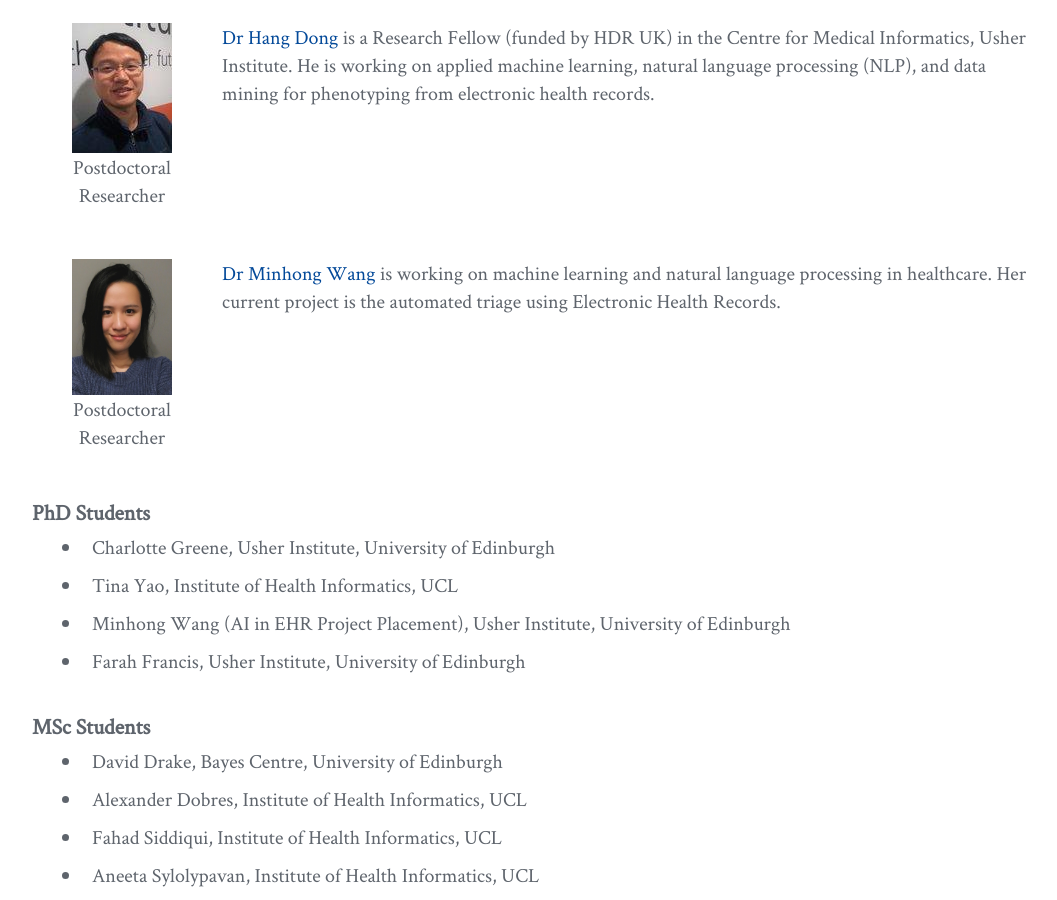
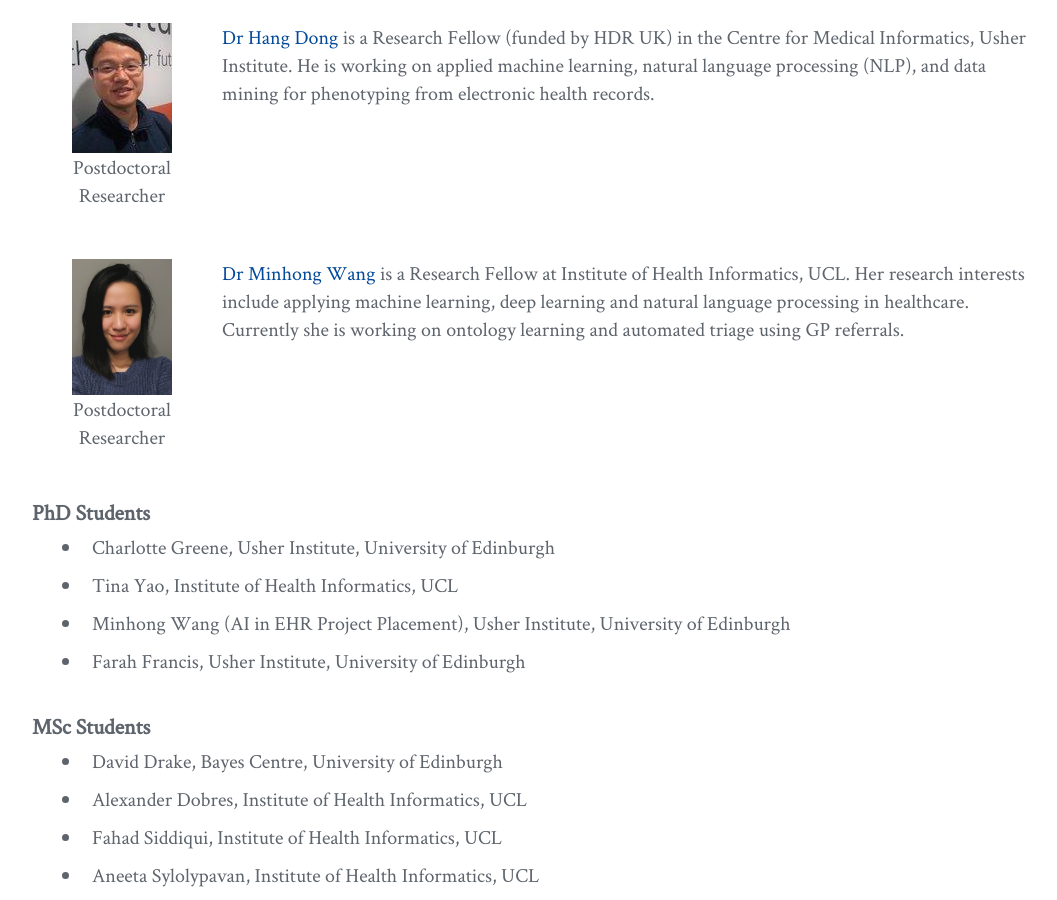
Before and after one commit to knowlab/knowlab.github.io, a Jekyll site: the page built from members.md, in a window 1280 px wide and 900 px high, scrolled down 694 px. Shown: the whole window, without its empty margins (96-1153 px from the left). Built offline with Jekyll 4.4.1, drawn with Linux system fonts in a browser that asks for light colours; comment, search, counter and statistics services are not loaded.

Commit message:
Update members.md

```diff
--- a/members.md
+++ b/members.md
@@ -33,7 +33,7 @@ permalink: /group-members/
     <div class="title"><img src="/img/pics/minhong_wang01.jpg" alt="drawing" width="100">
         Postdoctoral Researcher
     </div>
-    <div class="info"><a id="MHW">Dr Minhong Wang</a> is working on machine learning and natural language processing in healthcare. Her current project is the automated triage using Electronic Health Records.
+    <div class="info"><a id="MHW">Dr Minhong Wang</a> is a Research Fellow at Institute of Health Informatics, UCL. Her research interests include applying machine learning, deep learning and natural language processing in healthcare. Currently she is working on ontology learning and automated triage using GP referrals.
     </div>
 </div>
 
```
